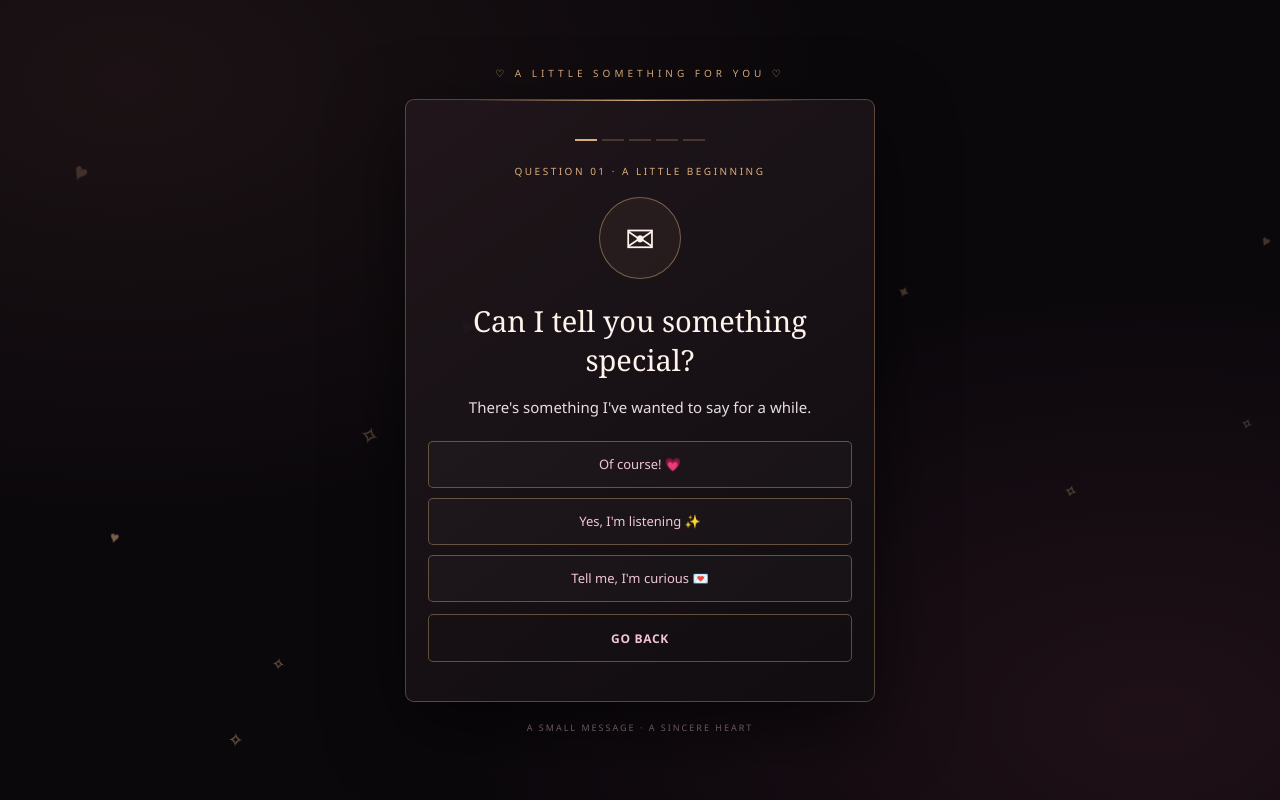
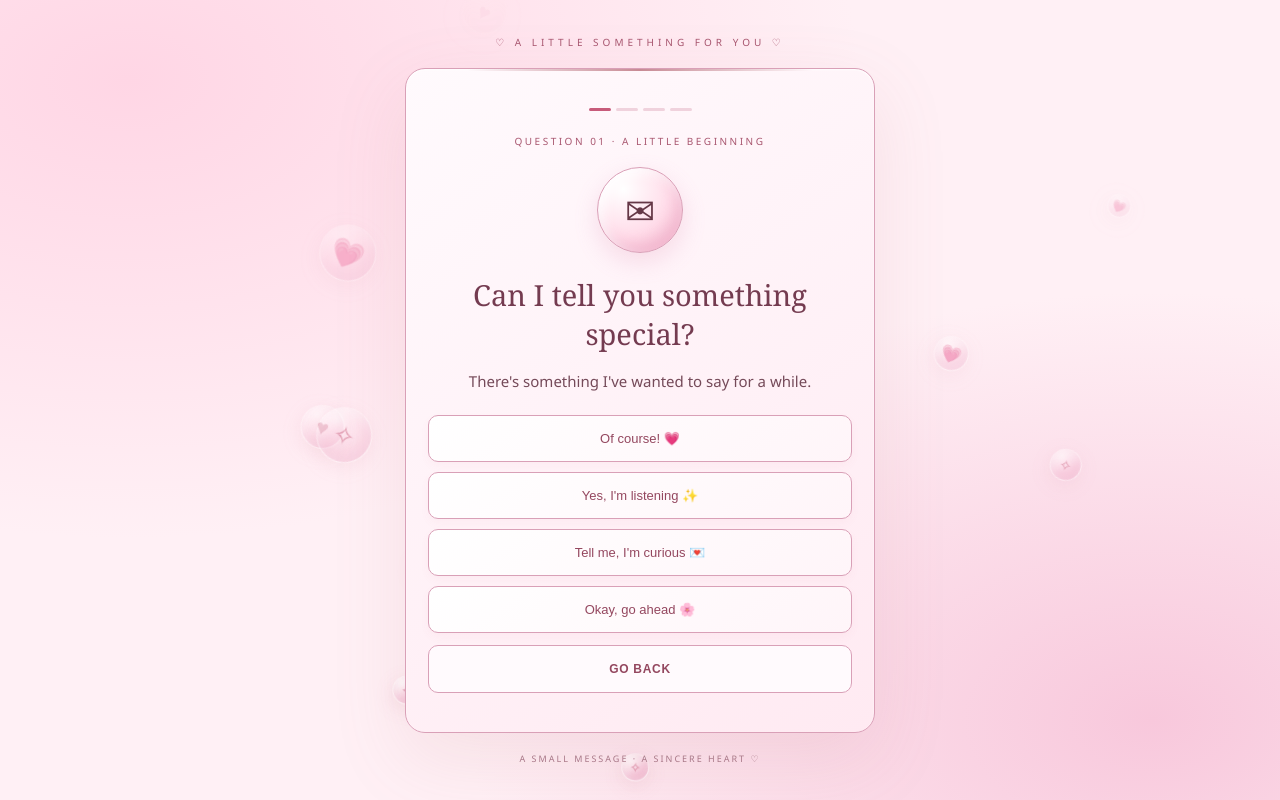
Before and after one commit to Sammarx143/Proposal--website, a plain HTML site: page index.html in a window 1280 px wide. Both pictures are taken after a click on the button "OPEN YOUR SURPRISE ♡". Drawn offline with Linux system fonts and the light colour scheme.

Commit message:
Update index.html

```diff
--- a/index.html
+++ b/index.html
@@ -4,92 +4,321 @@
 <head>
 <meta charset="UTF-8">
 <meta name="viewport" content="width=device-width, initial-scale=1.0">
-<meta name="theme-color" content="#0b080c">
-<title>A Little Something for You ♡</title>
+<meta name="theme-color" content="#fff0f5">
+<title>A Little Something for You 💗</title>
+
 <style>
 :root{
- --bg:#0b080c;--gold:#d9ad7c;--rose:#f2c5d5;
- --cream:#fff3ec;--muted:#c8b6bd;
+ --bg:#fff0f5;
+ --pink:#f7c8d9;
+ --rose:#c75b7a;
+ --gold:#b76e79;
+ --cream:#653746;
+ --muted:#946b78;
 }
 *{box-sizing:border-box}
+
 body{
- margin:0;min-height:100vh;padding:22px 14px;
- display:flex;align-items:center;justify-content:center;
- background:radial-gradient(ellipse at 10% 10%,#633d3930,transparent 43%),
- radial-gradient(ellipse at 90% 90%,#77344a30,transparent 42%),var(--bg);
- color:var(--cream);font-family:"Segoe UI",Arial,sans-serif;
- text-align:center;overflow-x:hidden;
+ margin:0;
+ min-height:100vh;
+ padding:22px 14px;
+ display:flex;
+ align-items:center;
+ justify-content:center;
+ background:
+ radial-gradient(ellipse at 10% 10%,#ffd6e5,transparent 45%),
+ radial-gradient(ellipse at 90% 90%,#f8c8dc,transparent 42%),
+ #fff0f5;
+ color:var(--cream);
+ font-family:"Segoe UI",Arial,sans-serif;
+ text-align:center;
+ overflow-x:hidden;
 }
-#particles{position:fixed;inset:0;overflow:hidden;pointer-events:none}
-.particle{position:absolute;bottom:-30px;color:var(--gold);animation:floatUp linear forwards;opacity:0}
-@keyframes floatUp{10%{opacity:.7}100%{transform:translateY(-110vh) rotate(40deg);opacity:0}}
-.shell{width:100%;max-width:470px;position:relative;z-index:1}
-.brand{margin-bottom:19px;color:var(--gold);font-size:10px;letter-spacing:4px;text-transform:uppercase}
+
+#particles{
+ position:fixed;
+ inset:0;
+ overflow:hidden;
+ pointer-events:none;
+ z-index:0;
+}
+
+.particle{
+ position:absolute;
+ bottom:-60px;
+ display:grid;
+ place-items:center;
+ color:#c75b7a;
+ border:1px solid #ffffffc9;
+ border-radius:50%;
+ background:radial-gradient(
+  circle at 30% 25%,
+  #ffffffee 0%,
+  #ffe6f0bb 22%,
+  #f4a9c777 58%,
+  #d875a044 100%
+ );
+ box-shadow:
+  inset -5px -7px 12px #d875a044,
+  inset 4px 5px 10px #ffffffcc,
+  0 5px 18px #cf779033;
+ animation:floatUp linear forwards;
+ opacity:0;
+}
+
+@keyframes floatUp{
+ 10%{opacity:.8}
+ 100%{
+  transform:translate3d(25px,-110vh,0) rotate(35deg);
+  opacity:0;
+ }
+}
+
+.shell{
+ width:100%;
+ max-width:470px;
+ position:relative;
+ z-index:1;
+}
+
+.brand{
+ margin-bottom:19px;
+ color:#a95770;
+ font-size:10px;
+ letter-spacing:4px;
+ text-transform:uppercase;
+}
+
 .card{
- position:relative;overflow:hidden;padding:clamp(26px,7vw,39px) 22px;
- border:1px solid #d9ad7c55;border-radius:9px;
- background:linear-gradient(145deg,#21171ced,#110d11f7);
- box-shadow:0 25px 75px #0009;
+ position:relative;
+ overflow:hidden;
+ padding:clamp(26px,7vw,39px) 22px;
+ border:1px solid #d9a0b7;
+ border-radius:20px;
+ background:linear-gradient(145deg,#fffafd,#ffeaf2);
+ box-shadow:
+  0 25px 75px #b76e7920,
+  inset 0 1px 2px #ffffff;
+ backdrop-filter:blur(12px);
 }
-.card:before{content:"";position:absolute;top:0;left:13%;right:13%;height:1px;background:linear-gradient(90deg,transparent,var(--gold),transparent)}
+
+.card:before{
+ content:"";
+ position:absolute;
+ top:0;left:13%;right:13%;
+ height:2px;
+ background:linear-gradient(90deg,transparent,#c78a94,transparent);
+}
+
 .page{display:none}
-.page.active{display:block;animation:appear .4s ease both}
-@keyframes appear{from{opacity:0;transform:translateY(12px)}to{opacity:1;transform:translateY(0)}}
-.eyebrow{margin:8px 0 19px;color:var(--gold);font-size:10px;letter-spacing:2.5px;text-transform:uppercase}
+.page.active{display:block;animation:appear .45s ease both}
+
+@keyframes appear{
+ from{opacity:0;transform:translateY(12px)}
+ to{opacity:1;transform:translateY(0)}
+}
+
+.eyebrow{
+ margin:8px 0 19px;
+ color:#a95770;
+ font-size:10px;
+ letter-spacing:2.5px;
+ text-transform:uppercase;
+}
+
 .emblem{
- width:82px;height:82px;margin:3px auto 22px;border-radius:50%;
- border:1px solid #d9ad7c77;display:grid;place-items:center;
- background:#d9ad7c10;font-size:36px;
+ width:86px;
+ height:86px;
+ margin:3px auto 22px;
+ border-radius:50%;
+ border:1px solid #d9a0b7;
+ display:grid;
+ place-items:center;
+ background:radial-gradient(circle at 30% 25%,#fff,#ffdce9 55%,#f4b4cb);
+ box-shadow:
+  inset -7px -8px 14px #d875a033,
+  inset 5px 5px 12px #ffffff,
+  0 9px 24px #d875a033;
+ font-size:36px;
  animation:glow 2.8s ease-in-out infinite;
 }
-@keyframes glow{50%{transform:scale(1.04);box-shadow:0 0 32px #d9ad7c30}}
-h1{margin:0 0 15px;color:var(--rose);font:normal clamp(32px,8vw,43px)/1.2 Georgia,serif}
-h2{margin:0 0 15px;color:var(--cream);font:normal clamp(23px,6vw,29px)/1.35 Georgia,serif}
-p{margin:12px 0;color:#e9dce0;font-size:15px;line-height:1.8}
-.sub{font-size:12px;color:var(--muted)}
-.ornament{margin:17px 0;color:var(--gold);letter-spacing:7px}
-.rule{height:1px;margin:22px 0;background:linear-gradient(90deg,transparent,#d9ad7c66,transparent)}
-.options{display:grid;gap:10px;margin-top:20px}
+
+@keyframes glow{
+ 50%{
+  transform:translateY(-3px) scale(1.04);
+  box-shadow:0 0 30px #e8a5bd66,inset 4px 4px 12px #fff;
+ }
+}
+
+h1{
+ margin:0 0 15px;
+ color:#b34e70;
+ font:normal clamp(32px,8vw,43px)/1.2 Georgia,serif;
+}
+
+h2{
+ margin:0 0 15px;
+ color:#743b50;
+ font:normal clamp(23px,6vw,29px)/1.35 Georgia,serif;
+}
+
+p{
+ margin:12px 0;
+ color:#754a59;
+ font-size:15px;
+ line-height:1.8;
+}
+
+.sub{font-size:12px;color:#946b78}
+
+.ornament{
+ margin:17px 0;
+ color:#b76e79;
+ letter-spacing:7px;
+}
+
+.rule{
+ height:1px;
+ margin:22px 0;
+ background:linear-gradient(90deg,transparent,#d9a0b7,transparent);
+}
+
+.options{
+ display:grid;
+ gap:10px;
+ margin-top:20px;
+}
+
 .choice{
- width:100%;min-height:47px;padding:12px 14px;
- border:1px solid #d9ad7c66;border-radius:5px;
- color:var(--rose);background:#ffffff06;
- font-size:13px;line-height:1.5;cursor:pointer;
+ width:100%;
+ min-height:47px;
+ padding:12px 14px;
+ border:1px solid #d9a0b7;
+ border-radius:10px;
+ color:#94475f;
+ background:linear-gradient(145deg,#fff,#fff5f9);
+ box-shadow:0 4px 10px #c75b7a0b;
+ font-size:13px;
+ line-height:1.5;
+ cursor:pointer;
+ transition:transform .2s,box-shadow .2s,background .2s;
+}
+
+.choice:hover,.choice:focus{
+ background:#fce0ea;
+ border-color:#b76e79;
+ transform:translateY(-2px);
+ box-shadow:0 7px 16px #c75b7a20;
+}
+
+.btn{
+ width:100%;
+ min-height:48px;
+ margin-top:12px;
+ padding:13px 15px;
+ border-radius:10px;
+ font-size:12px;
+ font-weight:700;
+ letter-spacing:.7px;
+ cursor:pointer;
  transition:.2s;
 }
-.choice:hover,.choice:focus{background:#d9ad7c18;border-color:var(--gold)}
-button{font-family:inherit}
-.btn{
- width:100%;min-height:48px;margin-top:12px;padding:13px 15px;
- border-radius:5px;font-size:12px;font-weight:700;
- letter-spacing:.7px;cursor:pointer;transition:.2s;
+
+.btn:active,.choice:active{transform:scale(.98)}
+
+.primary{
+ border:1px solid #c78a94;
+ color:white;
+ background:linear-gradient(110deg,#ce7895,#e6a7bc);
+ box-shadow:0 5px 16px #d78da644,inset 0 1px #ffffff88;
 }
-.btn:active,.choice:active{transform:scale(.98)}
-.primary{border:1px solid var(--gold);color:#1b1113;background:linear-gradient(110deg,#c99b75,#f0d2b4)}
-.secondary{border:1px solid #d9ad7c66;color:var(--rose);background:transparent}
-.smallnote{margin-top:22px;color:#b7a0a8;font-size:9px;letter-spacing:1.5px;line-height:1.8}
-.progress{display:flex;gap:5px;justify-content:center;margin:0 0 23px}
-.progress span{height:2px;width:22px;background:#49372d}
-.progress span.on{background:var(--gold)}
+
+.primary:hover{
+ transform:translateY(-2px);
+ box-shadow:0 8px 22px #d78da655;
+}
+
+.secondary{
+ border:1px solid #d9a0b7;
+ color:#94475f;
+ background:#fffafd;
+}
+
+.smallnote{
+ margin-top:22px;
+ color:#a87989;
+ font-size:9px;
+ letter-spacing:1.5px;
+ line-height:1.8;
+}
+
+.progress{
+ display:flex;
+ gap:5px;
+ justify-content:center;
+ margin:0 0 23px;
+}
+
+.progress span{
+ height:3px;
+ width:22px;
+ border-radius:5px;
+ background:#f0d2dd;
+}
+
+.progress span.on{background:#c75b7a}
+
 .final-love{
- margin:28px 0 12px;padding-top:24px;border-top:1px solid #d9ad7c55;
- color:var(--rose);font:normal clamp(29px,8vw,39px) Georgia,serif;
- letter-spacing:3px;text-shadow:0 0 25px #e9a8c766;
+ margin:28px 0 12px;
+ padding-top:24px;
+ border-top:1px solid #d9a0b7;
+ color:#b34e70;
+ font:normal clamp(29px,8vw,39px) Georgia,serif;
+ letter-spacing:3px;
+ text-shadow:0 0 20px #e9a8c766;
  animation:loveGlow 2.5s ease-in-out infinite;
 }
-@keyframes loveGlow{50%{text-shadow:0 0 36px #e9a8c7aa}}
-.final-small{font-size:10px;letter-spacing:2.5px;color:var(--gold)}
-.footer{margin-top:19px;color:#947d85;font-size:9px;letter-spacing:2px}
-@media(max-width:360px){.card{padding:24px 16px}p{font-size:14px}}
-@media(prefers-reduced-motion:reduce){*,*:before,*:after{animation:none!important;transition:none!important}}
+
+@keyframes loveGlow{
+ 50%{text-shadow:0 0 30px #e9a8c7aa}
+}
+
+.final-small{
+ font-size:10px;
+ letter-spacing:2px;
+ color:#a95770;
+}
+
+.footer{
+ margin-top:19px;
+ color:#a87989;
+ font-size:9px;
+ letter-spacing:2px;
+}
+
+@media(max-width:360px){
+ .card{padding:24px 16px}
+ p{font-size:14px}
+}
+
+@media(prefers-reduced-motion:reduce){
+ *,*:before,*:after{
+  animation:none!important;
+  transition:none!important;
+ }
+}
 </style>
 </head>
+
 <body>
 <div id="particles" aria-hidden="true"></div>
+
 <main class="shell">
  <div class="brand">♡ A Little Something for You ♡</div>
+
  <section class="card">
 
+  <!-- PAGE 1: INTRO -->
   <div class="page active" id="p1">
    <div class="emblem">♡</div>
    <div class="eyebrow">A private little surprise</div>
@@ -101,52 +330,57 @@ button{font-family:inherit}
    <div class="smallnote">MADE WITH SINCERITY</div>
   </div>
 
+  <!-- PAGE 2: QUESTION 1 -->
   <div class="page" id="p2">
-   <div class="progress"><span class="on"></span><span></span><span></span><span></span><span></span></div>
+   <div class="progress"><span class="on"></span><span></span><span></span><span></span></div>
    <div class="eyebrow">Question 01 · A little beginning</div>
    <div class="emblem">✉</div>
    <h2>Can I tell you something special?</h2>
    <p>There's something I've wanted to say for a while.</p>
    <div class="options">
-    <button class="choice" onclick="answer(3)">Of course! 💗</button>
-    <button class="choice" onclick="answer(3)">Yes, I'm listening ✨</button>
-    <button class="choice" onclick="answer(3)">Tell me, I'm curious 💌</button>
+    <button class="choice" onclick="go(3)">Of course! 💗</button>
+    <button class="choice" onclick="go(3)">Yes, I'm listening ✨</button>
+    <button class="choice" onclick="go(3)">Tell me, I'm curious 💌</button>
+    <button class="choice" onclick="go(3)">Okay, go ahead 🌸</button>
    </div>
    <button class="btn secondary" onclick="go(1)">GO BACK</button>
   </div>
 
+  <!-- PAGE 3: QUESTION 2 -->
   <div class="page" id="p3">
-   <div class="progress"><span class="on"></span><span class="on"></span><span></span><span></span><span></span></div>
+   <div class="progress"><span class="on"></span><span class="on"></span><span></span><span></span></div>
    <div class="eyebrow">Question 02 · Just curious</div>
    <div class="emblem">♡</div>
-   <h2>Can I ask you something?</h2>
-   <p>Kya tum kisi ko pasand karti ho? 🌷</p>
+   <h2>Kya tum kisi ko pasand karti ho?</h2>
+   <p>Be honest… it's just a little question. 🌷</p>
    <div class="options">
-    <button class="choice" onclick="answer(4)">Haan, shayad 💗</button>
-    <button class="choice" onclick="answer(4)">Abhi nahi 😊</button>
-    <button class="choice" onclick="answer(4)">It's a secret 🤭</button>
-    <button class="choice" onclick="answer(4)">I'm not sure yet ✨</button>
+    <button class="choice" onclick="go(4)">Haan, shayad 💗</button>
+    <button class="choice" onclick="go(4)">Abhi nahi 😊</button>
+    <button class="choice" onclick="go(4)">It's a secret 🤭</button>
+    <button class="choice" onclick="go(4)">I'm not sure yet ✨</button>
    </div>
    <button class="btn secondary" onclick="go(2)">PREVIOUS QUESTION</button>
   </div>
 
+  <!-- PAGE 4: QUESTION 3 -->
   <div class="page" id="p4">
-   <div class="progress"><span class="on"></span><span class="on"></span><span class="on"></span><span></span><span></span></div>
+   <div class="progress"><span class="on"></span><span class="on"></span><span class="on"></span><span></span></div>
    <div class="eyebrow">Question 03 · Matters of the heart</div>
    <div class="emblem">💗</div>
    <h2>Have you ever had a crush on someone?</h2>
    <p>Kabhi kisi ko dekhkar special feeling aayi hai? 🥹</p>
    <div class="options">
-    <button class="choice" onclick="answer(5)">Yes, I have 💕</button>
-    <button class="choice" onclick="answer(5)">Maybe, I'm confused 🌷</button>
-    <button class="choice" onclick="answer(5)">No, not yet 😊</button>
-    <button class="choice" onclick="answer(5)">I won't tell you 🤭</button>
+    <button class="choice" onclick="go(5)">Yes, I have 💕</button>
+    <button class="choice" onclick="go(5)">Maybe, I'm confused 🌷</button>
+    <button class="choice" onclick="go(5)">No, not yet 😊</button>
+    <button class="choice" onclick="go(5)">I won't tell you 🤭</button>
    </div>
    <button class="btn secondary" onclick="go(3)">PREVIOUS QUESTION</button>
   </div>
 
+  <!-- PAGE 5: QUESTION 4 -->
   <div class="page" id="p5">
-   <div class="progress"><span class="on"></span><span class="on"></span><span class="on"></span><span class="on"></span><span></span></div>
+   <div class="progress"><span class="on"></span><span class="on"></span><span class="on"></span><span class="on"></span></div>
    <div class="eyebrow">Question 04 · One last question</div>
    <div class="emblem">🌹</div>
    <h2>If someone liked you, would you want them to tell you honestly?</h2>
@@ -160,6 +394,7 @@ button{font-family:inherit}
    <button class="btn secondary" onclick="go(4)">PREVIOUS QUESTION</button>
   </div>
 
+  <!-- PAGE 6: CONFESSION INTRO -->
   <div class="page" id="p6">
    <div class="emblem">💌</div>
    <div class="eyebrow">A message from my heart</div>
@@ -171,6 +406,7 @@ button{font-family:inherit}
    <button class="btn secondary" onclick="go(1)">START AGAIN</button>
   </div>
 
+  <!-- PAGE 7: FINAL CONFESSION -->
   <div class="page" id="p7">
    <div class="emblem">♥</div>
    <div class="eyebrow">My honest confession</div>
@@ -192,7 +428,8 @@ button{font-family:inherit}
   </div>
 
  </section>
- <div class="footer">A SMALL MESSAGE · A SINCERE HEART</div>
+
+ <div class="footer">A SMALL MESSAGE · A SINCERE HEART ♡</div>
 </main>
 
 <script>
@@ -204,23 +441,34 @@ function go(n){
  if(target)target.classList.add('active');
  window.scrollTo({top:0,behavior:'smooth'});
 }
-function answer(n){
- go(n);
-}
+
 const holder=document.getElementById('particles');
-const symbols=['♡','✦','♥','✧'];
+const symbols=['♥','♡','💗','✧'];
+
 function addParticle(){
  if(holder.childElementCount>18)return;
+
  const el=document.createElement('span');
  el.className='particle';
  el.textContent=symbols[Math.floor(Math.random()*symbols.length)];
+
+ const size=22+Math.random()*35;
+ el.style.width=size+'px';
+ el.style.height=size+'px';
  el.style.left=Math.random()*100+'%';
- el.style.fontSize=(11+Math.random()*15)+'px';
+ el.style.fontSize=(size*0.48)+'px';
  el.style.animationDuration=(7+Math.random()*6)+'s';
+
  holder.appendChild(el);
- el.addEventListener('animationend',function(){el.remove()},{once:true});
+
+ el.addEventListener('animationend',function(){
+  el.remove();
+ },{once:true});
 }
-for(let i=0;i<6;i++)setTimeout(addParticle,i*450);
+
+for(let i=0;i<6;i++){
+ setTimeout(addParticle,i*450);
+}
 setInterval(addParticle,1000);
 </script>
 </body>
```
